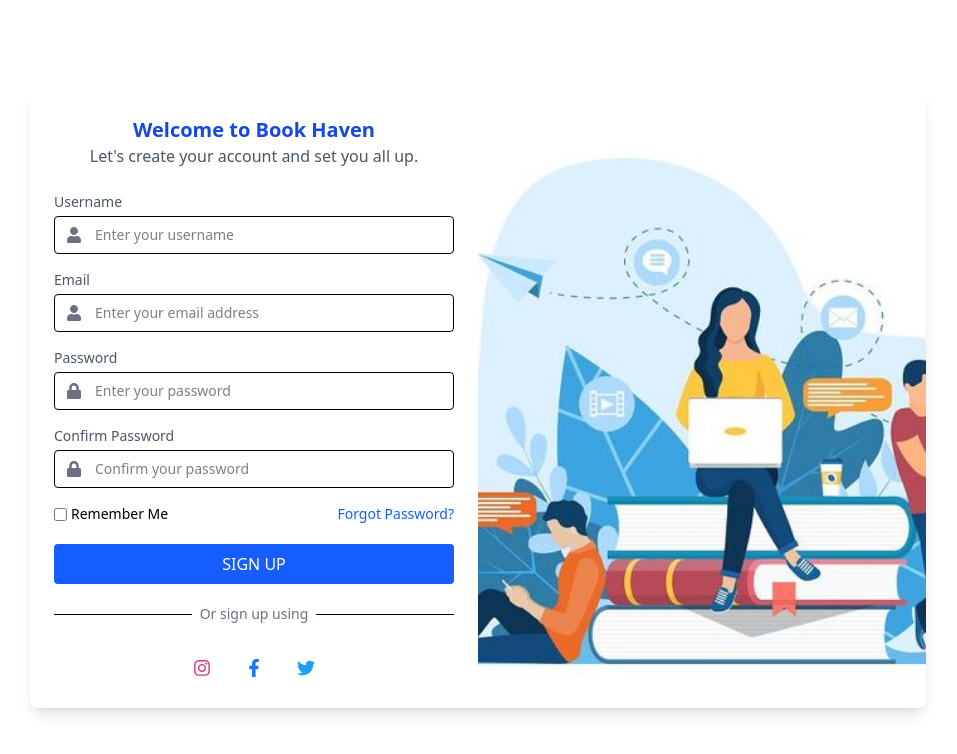
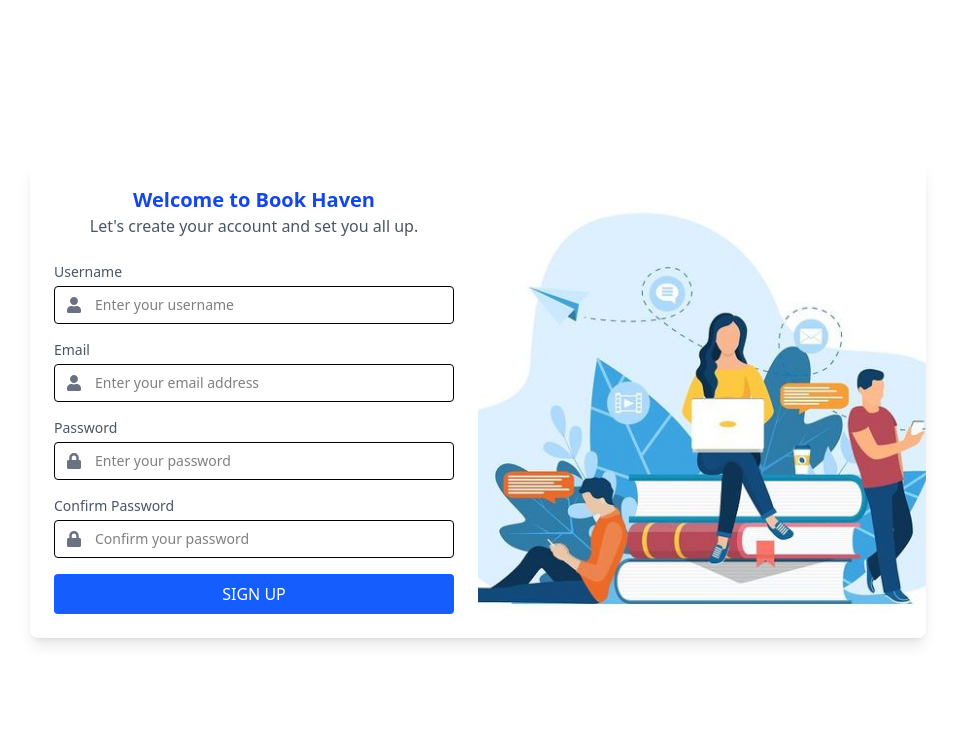
Before and after one commit to subhangaK/BookHavenFrontend, a React (Vite) app: page /register in a window 1280 px wide. Shown: the top 754 px of the page, without its empty margins (162-1119 px from the left). Built offline with nearby package versions, Linux system fonts and the light colour scheme.

Commit message:
Discount Features Updated

```diff
--- a/src/components/Login.jsx
+++ b/src/components/Login.jsx
@@ -94,11 +94,6 @@ export default function LoginPage() {
               />
             </div>
             {errors.password && <p className="text-red-500 text-sm mt-1">{errors.password.message}</p>}
-            <div className="text-right mt-2">
-              <Link to="#" className="text-sm text-gray-600 hover:underline">
-                Forgot Password ?
-              </Link>
-            </div>
           </div>
 
           <button
--- a/src/components/Register.jsx
+++ b/src/components/Register.jsx
@@ -147,16 +147,6 @@ export default function RegisterPage() {
               </div>
               {errors.confirmPassword && <p className="text-red-500 text-sm mt-1">{errors.confirmPassword.message}</p>}
             </div>
-
-            <div className="flex items-center justify-between text-sm mb-5 w-full">
-              <label className="flex items-center">
-                <input type="checkbox" className="mr-1" {...register('rememberMe')} /> Remember Me
-              </label>
-              <Link to="#" className="text-blue-600 hover:underline">
-                Forgot Password?
-              </Link>
-            </div>
-
             <button
               type="submit"
               className="w-full bg-blue-600 text-white py-2 rounded hover:bg-blue-700 transition"
@@ -164,24 +154,6 @@ export default function RegisterPage() {
               SIGN UP
             </button>
           </form>
-
-          <div className="flex items-center my-5 w-full">
-            <hr className="flex-grow border-t" />
-            <span className="mx-2 text-sm text-gray-500">Or sign up using</span>
-            <hr className="flex-grow border-t" />
-          </div>
-
-          <div className="flex justify-center space-x-5 text-lg mt-2">
-            <a href="#" aria-label="Instagram" className="flex items-center justify-center w-8 h-8 rounded-full">
-              <FaInstagram className="text-[#E1306C] hover:scale-110 transition-transform" />
-            </a>
-            <a href="#" aria-label="Facebook" className="flex items-center justify-center w-8 h-8 rounded-full">
-              <FaFacebookF className="text-[#1877F2] hover:scale-110 transition-transform" />
-            </a>
-            <a href="#" aria-label="Twitter" className="flex items-center justify-center w-8 h-8 rounded-full">
-              <FaTwitter className="text-[#1DA1F2] hover:scale-110 transition-transform" />
-            </a>
-          </div>
         </div>
 
         <div
```
